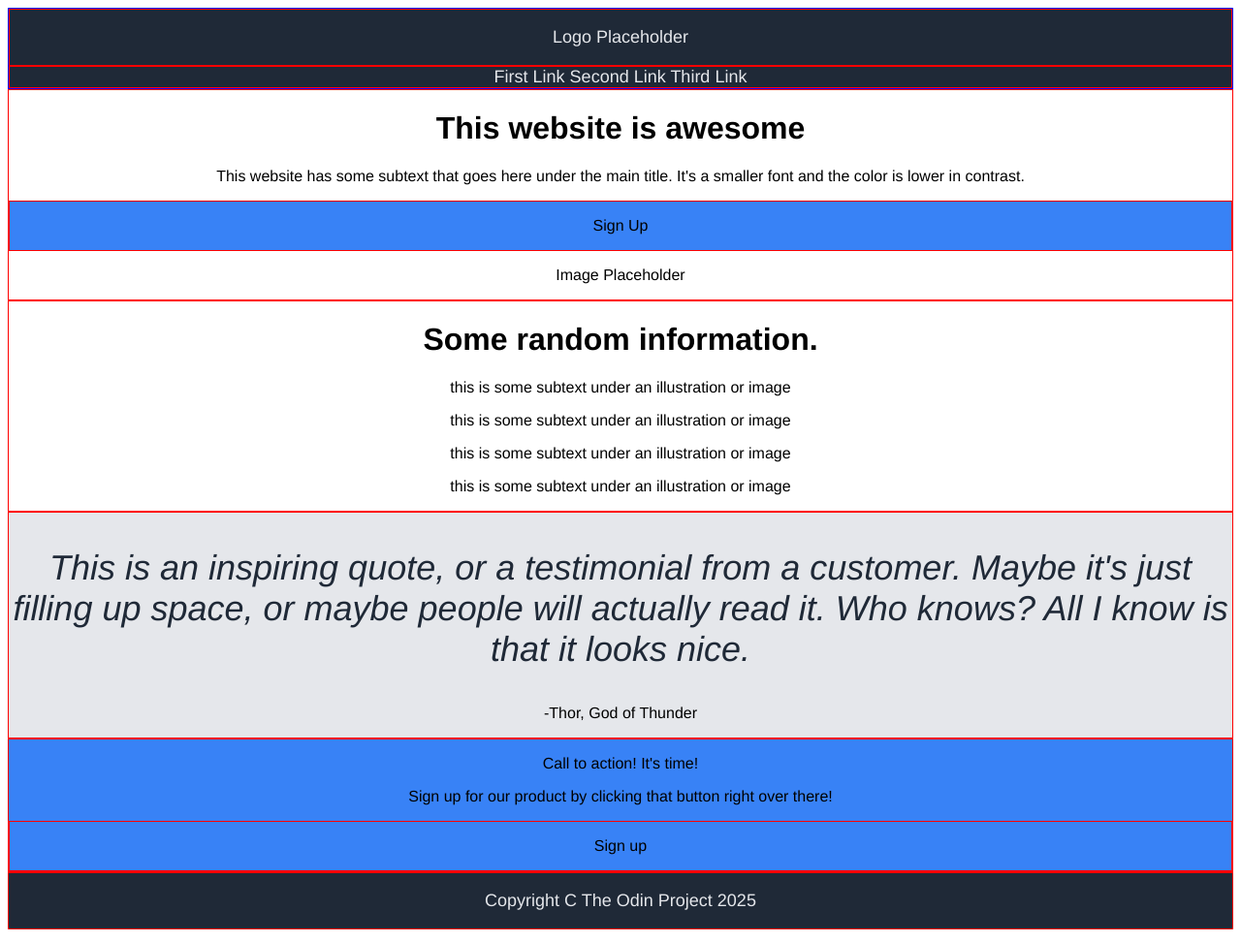
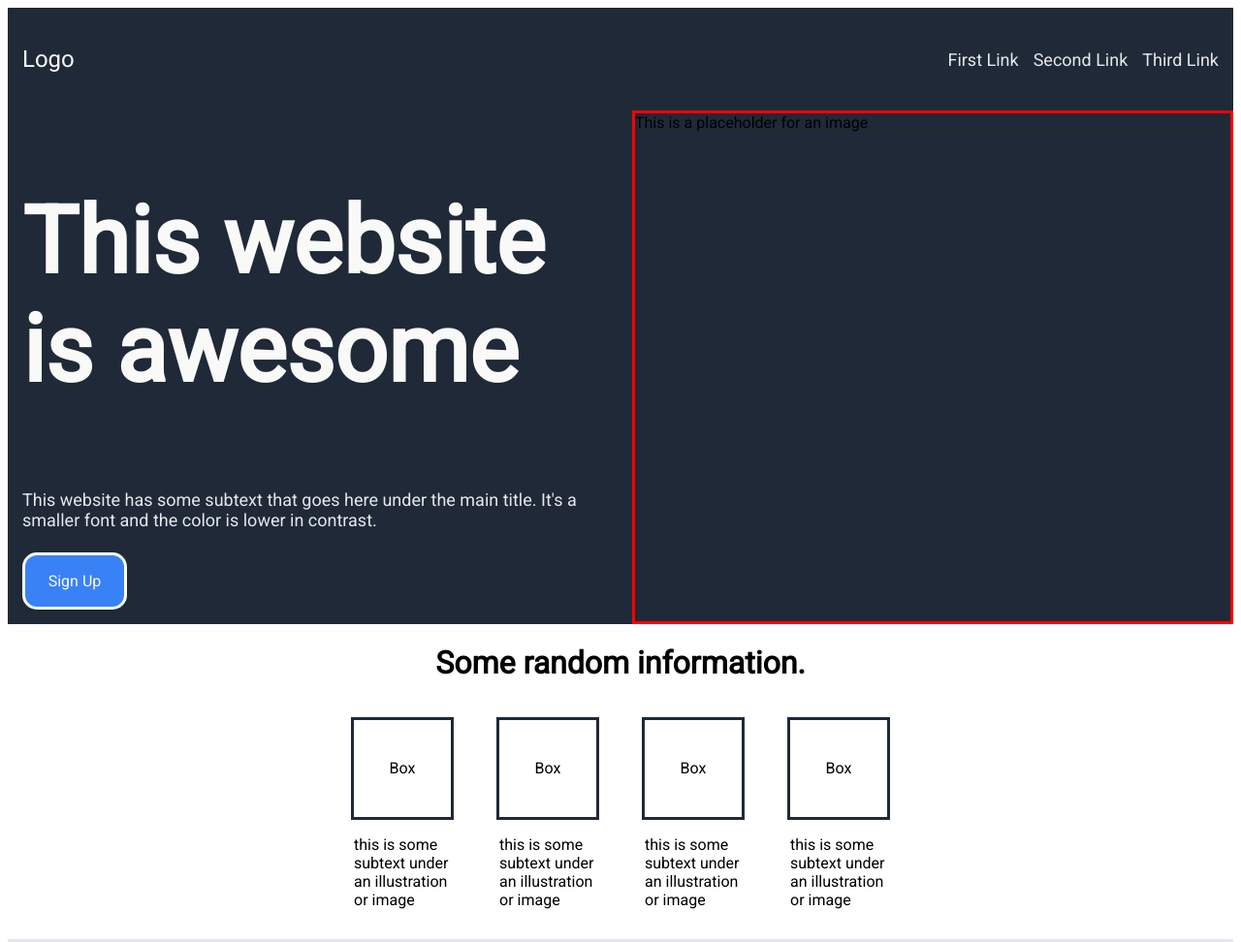
Before and after one commit to chaswrig/odin-landing-page, a plain HTML site: page index.html in a window 1280 px wide. Shown: the top 972 px of the page at 97% size. Drawn offline with Linux system fonts and the light colour scheme.

Commit message:
Landing Page Project -- Close enough. Not sure why awesome bit is so large

```diff
--- a/index.html
+++ b/index.html
@@ -5,12 +5,12 @@
     <meta name="viewport" content="width=device-width, initial-scale=1.0">
     <title>Landing Page</title>
     <link rel="stylesheet" href="style.css">
+    <link rel="stylesheet" href="https://fonts.googleapis.com/css?family=Roboto">
 </head>
 <body>
-
     <div class="header">
         <div class="logo">
-            <p>Logo Placeholder</p>
+            <p>Logo</p>
         </div>
         <div class="links">
             <a>First Link</a>
@@ -19,38 +19,68 @@
         </div>
     </div>
 
-    <div>
+    <div class="upper">
+        <div class="upper-left">
+            <div class="hero-main">
                 <h1>This website is awesome</h1>
+            </div>
+            <div class="hero-secondary">
                 <p>This website has some subtext that goes here under the main title. It's a smaller font and the color is lower in contrast.</p>
+            </div>
             <div class="button">
                 <p>Sign Up</p>
             </div>
-        <p>Image Placeholder</p>
         </div>
 
-    <div>
+        <div class="upper-right">
+            This is a placeholder for an image
+        </div>
+    </div>
+
+    <div class="middle-top">
+        <div class="random">
             <h1>Some random information.</h1>
-        <p>this is some subtext under an illustration or image</p>
-        <p>this is some subtext under an illustration or image</p>
-        <p>this is some subtext under an illustration or image</p>
+        </div>
+        <div class="subtext">
+            <div class="item">
+                <div class="box">Box</div>
                 <p>this is some subtext under an illustration or image</p>
             </div>
+            <div class="item">
+                <div class="box">Box</div>
+                <p>this is some subtext under an illustration or image</p>
+            </div>
+            <div class="item">
+                <div class="box">Box</div>
+                <p>this is some subtext under an illustration or image</p>
+            </div>
+            <div class="item">
+                <div class="box">Box</div>
+                <p>this is some subtext under an illustration or image</p>
+            </div>
+        </div>
+    </div>
 
+    <div class="middle-bottom">
         <div class="quote">
             <p class="testimonial">This is an inspiring quote, or a testimonial from a customer. Maybe it's just filling up space, or maybe people will actually read it. Who knows? All I know is that it looks nice.</p>
             <p class="attribution">-Thor, God of Thunder</p>
         </div>
+    </div>
 
+
+    <div class="lower">
         <div class="action">
-        <p>Call to action! It's time!</p>
-        <p>Sign up for our product by clicking that button right over there!</p>
+            <p class="call">Call to action! It's time!</p>
+            <p class="call-subtext">Sign up for our product by clicking that button right over there!</p>
+        </div>
         <div class="button">
             <p>Sign up</p>
         </div>
     </div>
 
     <div class="footer">
-        <p>Copyright C The Odin Project 2025</p>
+        <p>Copyright ¥ The Odin Project 2025</p>
     </div>
 
 </body>
--- a/style.css
+++ b/style.css
@@ -1,29 +1,133 @@
 * {
-    font-family:'Franklin Gothic Medium', 'Arial Narrow', Arial, sans-serif;
+    font-family: "Roboto";
 }
 
-div {
-    border: 1px red solid;
-    text-align: center;
+body {
+    display: flex;
+    flex-direction: column;
+    height: 100vh;
+}
+
+.header {
+    display: flex;
+    justify-content: space-between;
+    padding: 15px;
     align-items: center;
 }
 
-.header {
-    border-color: blue;
+.logo {
+    font-size: 24px;
+    color: #f9faf8;
+}
+
+.links {
+    display: flex;
+    gap: 15px;
+    font-size: 18px;
+    color: #e5e7eb;
+}
+
+.upper {
+    display: flex;
+    justify-content: space-evenly;
+}
+
+.upper-left {
+    display: flex;
+    flex-direction: column;
+    justify-content: space-between;
+    flex: 1;
+    background-color: #1f2937;
+    padding: 15px;
+    gap: 5px;
+}
+
+.upper-right {
+    flex: 1;
+    max-width: 50%;
+    background-color: #1f2937;
+    border: red solid ;
+}
+
+.hero-main {
+    font-size: 48px;
+    color: #f9faf8;
+    font-weight: 900;
+    background-color: #1f2937;
+}
+
+.hero-secondary {
+    font-size: 18px;
+    color: #e5e7eb;
+    background-color: #1f2937;
+}
+
+.middle-top {
+    display: flex;
+    flex-direction: column;
+    align-items: center;
+    justify-content: space-between;
+}
+
+.subtext{
+    display: flex;
+    gap: 50px;
+    padding: 15px;
+
+}
+
+.item {
+    display: flex;
+    flex-direction: column;
+    align-items: center;
+    max-width: 100px;
+}
+
+.box {
+    display: flex;
+    border: #1f2937 solid;
+    width: 100px;
+    height: 100px;
+    justify-content: center;
+    align-items: center;
 }
 
 .quote {
     background-color: #e5e7eb;
+    font-size: 20px;
+    font-weight: bold;
+    display: flex;
+    flex-direction: column;
 }
 
 .testimonial {
     font-size: 36px;
     font-style: italic;
+    font-weight: lighter;
     color: #1f2937;
+}
+
+.attribution {
+    display: flex;
+    align-self: flex-end;
+}
+
+.lower {
+    display: flex;
+    justify-content: space-between;
+    align-items: center;
+    padding: 15px;
+    background-color: #3882f6;
 }
 
 .action {
     background-color: #3882f6;
+    color: #e5e7eb;
+}
+
+.call {
+    font-size: larger;
+    color: #f9faf8;
 }
 
 .header, .footer {
@@ -34,4 +138,16 @@ div {
 
 .button {
     background-color: #3882f6;
+    color: #f9faf8;
+    max-width: 100px;
+    min-width: 100px;
+    text-align: center;
+    padding: 1px;
+    border-radius: 15px;
+    border: white solid;
 }
+
+.footer {
+    display: flex;
+    justify-content: center;
+}
```
Lines whose indentation alone changed are shown as unchanged.
